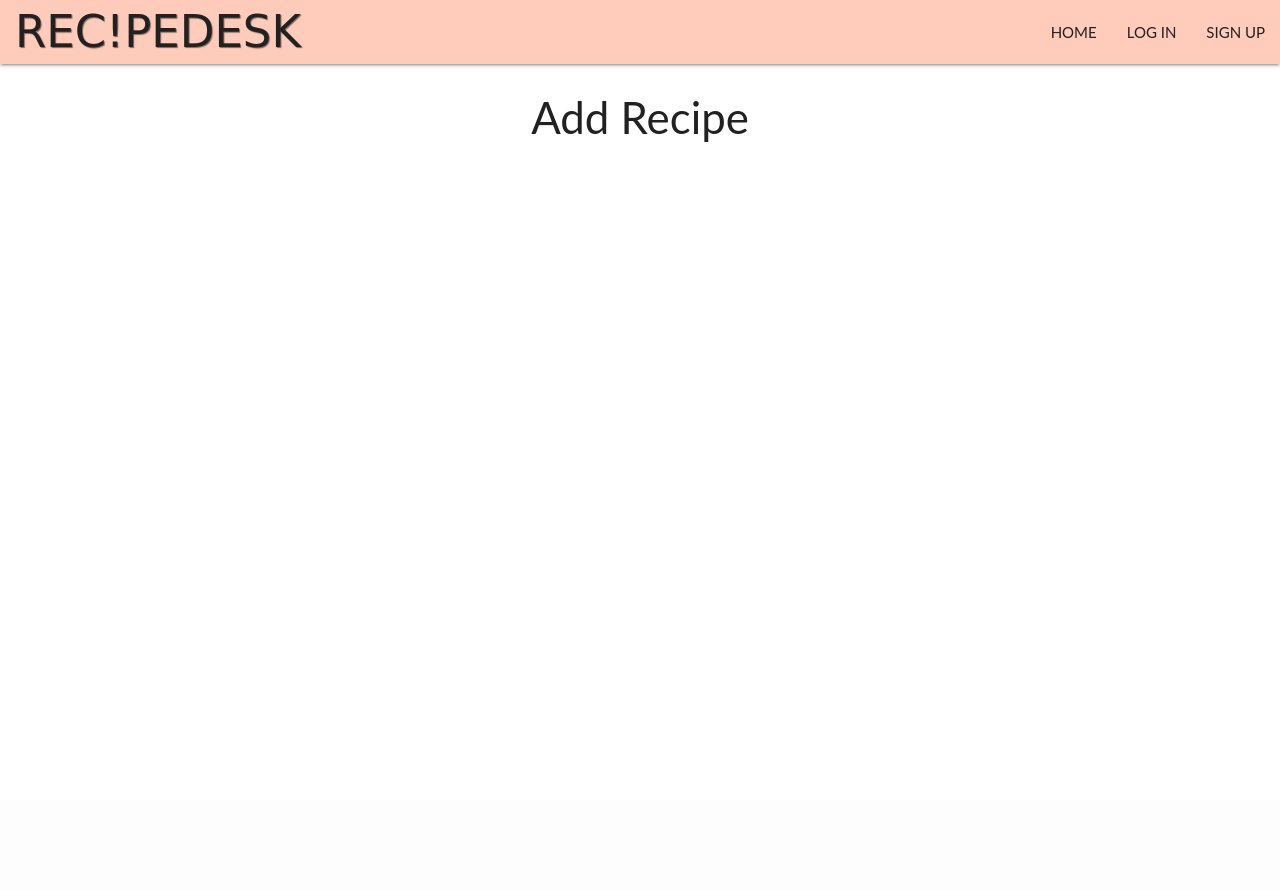
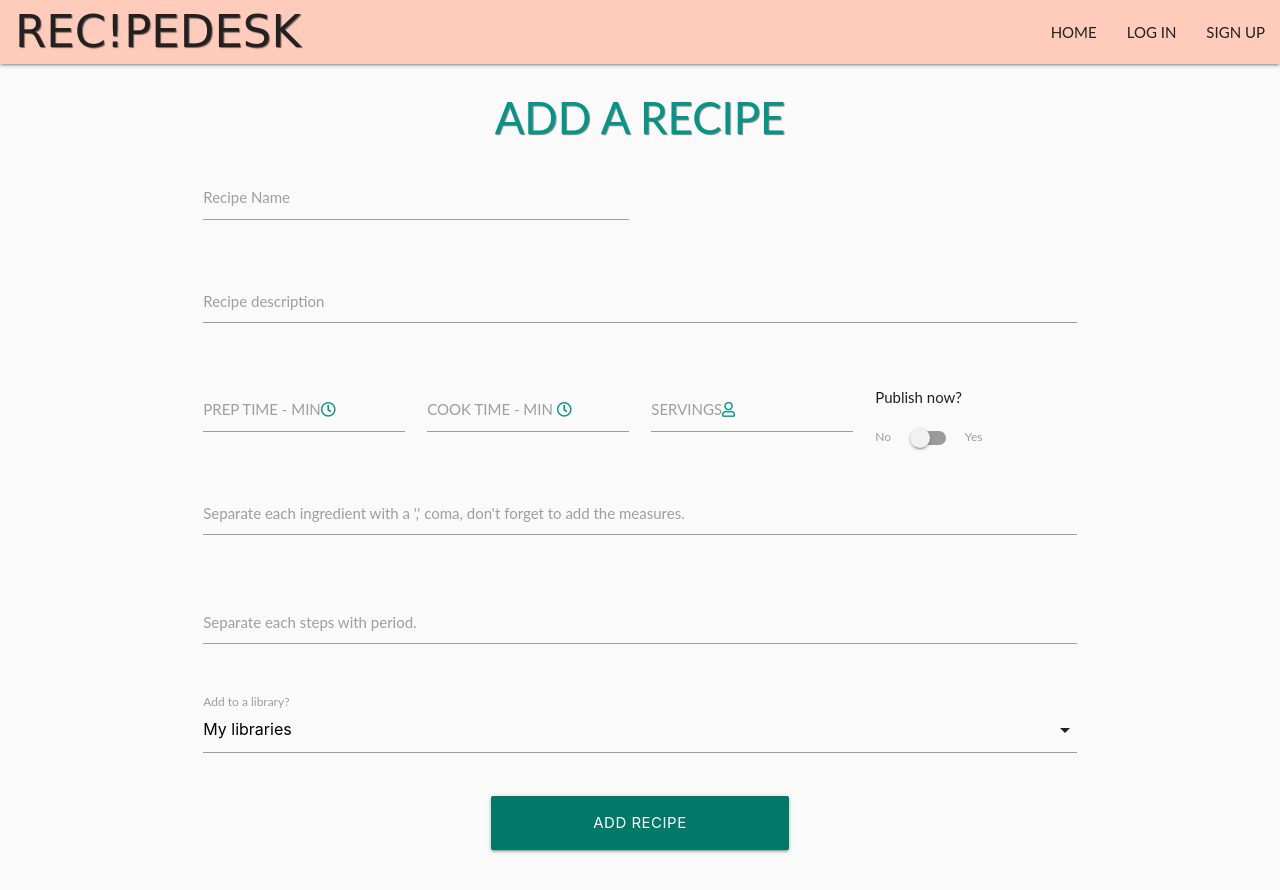
Before and after one commit to patosorio/recipes-desk, a Flask app: page /add_recipe in a window 1280 px wide. Before the commit the page ends 142 px from the top, so only its background shows below. Run offline with Flask 2, Linux system fonts and the light colour scheme; some libraries are stand-ins or nearby versions; some web fonts are replaced.

Commit message:
Filter recipes create by user add them in my_recipes, other functionalities fixed

```diff
--- a/app.py
+++ b/app.py
@@ -21,7 +21,9 @@ mongo = PyMongo(app)
 @app.route("/get_recipes")
 def get_recipes():
     recipes = list(mongo.db.recipes.find())
-    return render_template("recipes.html", recipes=recipes)
+    libraries = mongo.db.libraries.find().sort("library_name", 1)
+    return render_template(
+        "recipes.html", recipes=recipes, libraries=libraries)
 
 
 @app.route("/sign_up", methods=["GET", "POST"])
@@ -83,28 +85,63 @@ def login():
     return render_template("login.html")
 
 
-
 @app.route("/my_recipes/<username>", methods=["GET", "POST"])
 def my_recipes(username):
+    user_recipes = list(mongo.db.recipes.find(
+        {"created_by": session["user"]}))
     username = mongo.db.users.find_one(
         {"username": session["user"]})["username"]
     if session["user"]:
-        return render_template("my_recipes.html", username=username)
+        return render_template("my_recipes.html", username=username, recipes=user_recipes)
 
     return redirect(url_for('login'))
-
 
 
 @app.route("/logout")
 def logout():
     flash("You have been logged out")
     session.pop('user')
+    return redirect(url_for("get_recipes"), recipes=recipes)
+
+
+@app.route("/add_recipe", methods=["GET", "POST"])
+def add_recipe():
+    if request.method == "POST":
+        publish = "yes" if request.form.get("publish") else "no"
+        recipe = {
+            "recipe_name": request.form.get("recipe_name"),
+            "created_by": session["user"],
+            "recipe_description": request.form.get("recipe_description"),
+            "prep_time": request.form.get("prep_time"),
+            "cook_time": request.form.get("cook_time"),
+            "servings": request.form.get("servings"),
+            "publish": publish,
+            "recipe_ingredients": request.form.get("recipe_ingredients"),
+            "steps": request.form.get("steps")
+        }
+        mongo.db.recipes.insert_one(recipe)
+        flash("Your recipe book has been updated!")
+        return redirect(url_for('my_recipes', username=session['user']))
+
+    return render_template("add_recipe.html")
+
+
+@app.route("/add_saved/<recipe_id>")
+def add_saved(recipe_id):
+    mongo.db.users.update(
+        {"username": session["user"]},
+        {'$addToSet': {"saved": ObjectId(recipe_id)}}
+    )
     return redirect(url_for("get_recipes"))
 
 
-@app.route("/add_recipe")
-def add_recipe():
-    return render_template("add_recipe.html")
+@app.route("/add_library/<recipe_id>")
+def add_library(recipe_id):
+    mongo.db.libraries.update(
+        {"library_name": request.form.get("library_name")},
+        {'$addToSet': {"saved": ObjectId(recipe_id)}}
+    )
+    return redirect(url_for("get_recipes"))
 
 
 # how and where to run:
--- a/static/css/styles.css
+++ b/static/css/styles.css
@@ -1,6 +1,7 @@
 body{
     font-family: Lato;
     font-weight: light;
+    background-color: rgba(247,247,247,0.5);
 }
 #logo{
     font-family: 'Nixie One', cursive;
@@ -13,3 +14,21 @@ body{
         width: 40%;
     }
 }
+
+.uppercase{
+    text-transform: uppercase;
+}
+
+
+.lowercase{
+    text-transform: lowercase!important;
+}
+
+.underline{
+    text-decoration: underline;
+}
+
+.bold{
+    font-weight: medium;
+    text-shadow: 1px 1px 1px rgba(0,0,0,0.5);
+}
--- a/static/js/script.js
+++ b/static/js/script.js
@@ -1,4 +1,7 @@
 $(document).ready(function(){
     $('.sidenav').sidenav();
-    $('.modal').modal();
+    $('input#input_text, textarea#textarea2').characterCounter();
+    $('select').formSelect();
+
+
 });
--- a/templates/add_recipe.html
+++ b/templates/add_recipe.html
@@ -1,8 +1,72 @@
 {% extends "base.html" %}
 {% block content %}
 
-<h3 class="center-align grey-text text-darken-4">Add Recipe</h3>
+<h3 class="center-align teal-text uppercase bold">Add a Recipe</h3>
 
+<div class="row">
+    <form class="col s12" method="POST" action="{{ url_for('add_recipe') }}">
+        <div class="row">
+            <div class="input-field col s6">
+                <input id="recipe_name" name="recipe_name" type="text" data-length="40">
+                <label for="recipe_name">Recipe Name</label>
+            </div>
+        </div>
+        <div class="row">
+            <div class="input-field col s12">
+                <textarea id="recipe_description" name="recipe_description" class="materialize-textarea" data-length="200"></textarea>
+                <label for="recipe_description">Recipe description</label>
+            </div>
+        </div>
 
+        <div class="row">
+            <div class="input-field col s3">
+                <input id="prep_time" name="prep_time" type="number" class="materialize-textarea" data-length="4"></input>
+                <label for="prep_time">PREP TIME - MIN<i class="teal-text far fa-clock"></i></label>
+            </div>
+            <div class="input-field col s3">
+                <input id="cook_time" name="cook_time" type="number" class="materialize-textarea" data-length="4"></input>
+                <label for="cook_time">COOK TIME - MIN <i class="teal-text far fa-clock"></i></label>
+            </div>
+            <div class="input-field col s3">
+                <input id="servings" name="servings" type="number" class="materialize-textarea" data-length="4"></input>
+                <label for="servings">SERVINGS<i class="teal-text far fa-user"></i></label>
+            </div>
+            <div class="switch col s3">
+                <p>Publish now?</p>
+                <label>
+                  No<input id="publish" name="publish" type="checkbox">
+                  <span class="lever"></span>
+                  Yes
+                </label>
+              </div>
+        </div>
+        <div class="row">
+            <div class="input-field col s12">
+                <textarea id="recipe_ingredients" name="recipe_ingredients" class="materialize-textarea" data-length="120"></textarea>
+                <label for="recipe_ingredients">Separate each ingredient with a ',' coma, don't forget to add the measures.</label>
+            </div>
+        </div>
+        <div class="row">
+            <div class="input-field col s12">
+                <textarea id="steps" name="steps" class="materialize-textarea" data-length="120"></textarea>
+                <label for="steps">Separate each steps with period.</label>
+            </div>
+        </div>
+        <div class="row">
+            <div class="input-field col s12">
+                <select id="library_name" name="library_name" multiple>
+                    <option value="" disabled selected>My libraries</option>
+                    {% for library in libraries %}
+                        <option value="1">{{ library.library_name }}</option>
+                    {% endfor %}
+                </select>
+                <label>Add to a library?</label>
+            </div>
+        </div>
+        <div class="row">
+            <button type="submit" class="col s4 offset-m4 btn-large teal darken-2 text-lighten-4">ADD RECIPE</button>
+        </div>
+    </form>
+  </div>
 
 {% endblock %}
--- a/templates/my_recipes.html
+++ b/templates/my_recipes.html
@@ -4,7 +4,6 @@
 <h3 class="center-align grey-text text-darken-4">My recipes</h3>
 
 {% for recipe in recipes %}
-    {% if recipe.created_by|lower == username %}
         <div class="row">
             <div class="col s12">
                 <div class="card panel">
@@ -17,12 +16,12 @@
                     </div>
                     <div class="card-action">
                         <a href="#">Created by_ {{ recipe.created_by }}</a>
+                        <i class="far fa-heart"></i>
                         <a href="#"></a>
                     </div>
                 </div>
             </div>
         </div>
-    {% endif %}
 {% endfor %}
 
 
```
Also changed, not shown: templates/login.html (+4 -4 lines), templates/recipes.html (+8 -7 lines).
